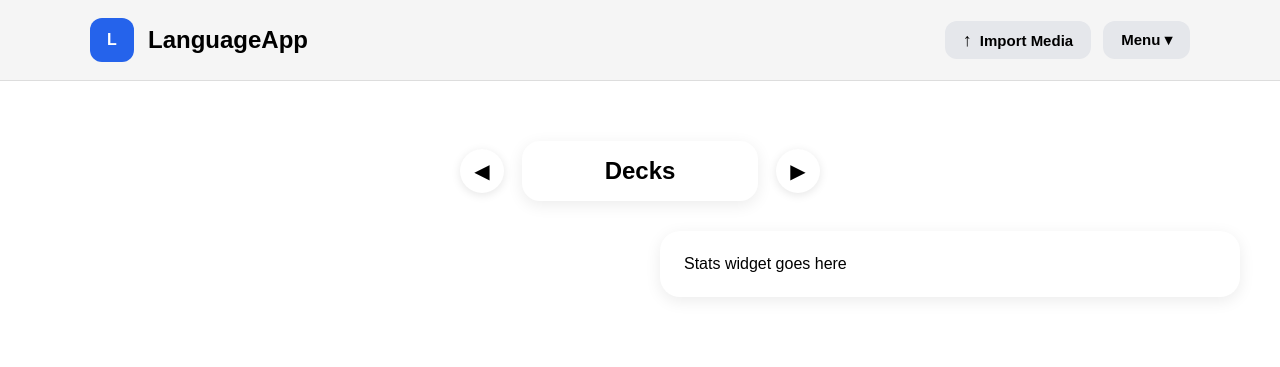
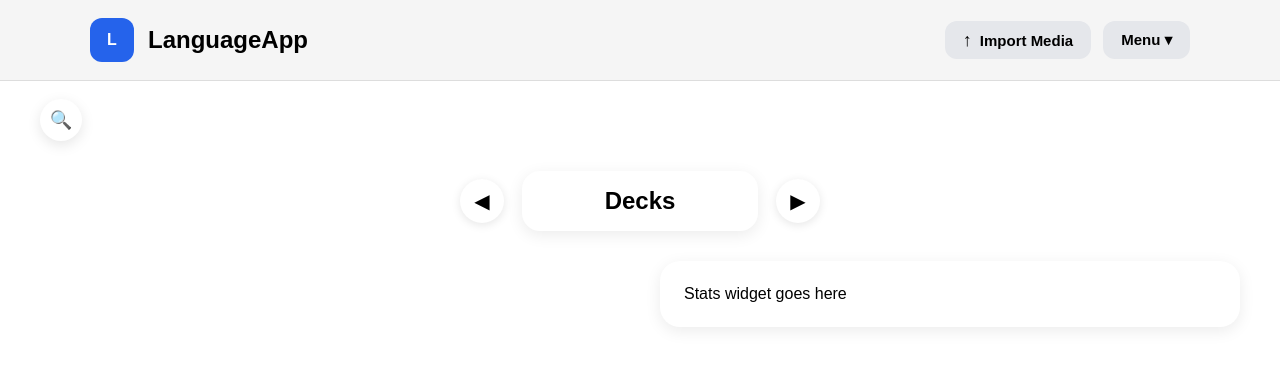
Before and after one commit to lewisbryan302-cloud/LanguageApp, a FastAPI app: page / in a window 1280 px wide. Shown: the top 367 px of the page. Run offline with FastAPI, Linux system fonts and the light colour scheme; data that the repository does not hold is empty.

Commit message:
v0.4 search decks - home page

```diff
--- a/templates/home.html
+++ b/templates/home.html
@@ -168,7 +168,7 @@
 
         .page {
             max-width: 1200px;
-            margin: 60px auto;
+            margin: 30px auto 60px auto;
             padding: 0 30px;
         }
 
@@ -556,6 +556,67 @@
             font-weight: bold;
         }
 
+        .deck-search-area {
+            max-width: 1200px;
+            margin: 18px auto 0 auto;
+            padding: 0 30px;
+
+            display: flex;
+            align-items: center;
+            gap: 10px;
+        }
+
+        .deck-search-toggle {
+            width: 42px;
+            height: 42px;
+
+            border: none;
+            border-radius: 50%;
+
+            background: white;
+            box-shadow: 0 4px 14px rgba(0,0,0,0.10);
+
+            font-size: 18px;
+            cursor: pointer;
+        }
+
+        .deck-search-toggle:hover {
+            background: #f3f4f6;
+        }
+
+        .deck-search-box {
+            width: 260px;
+
+            background: white;
+            border: 1px solid #ddd;
+            border-radius: 14px;
+
+            padding: 9px 12px;
+
+            box-shadow: 0 4px 14px rgba(0,0,0,0.08);
+        }
+
+        .deck-search-box.hidden {
+            display: none;
+        }
+
+        .deck-search-input {
+            width: 100%;
+
+            border: none;
+            outline: none;
+
+            font-size: 15px;
+            font-weight: 600;
+
+            background: transparent;
+            box-sizing: border-box;
+        }
+
+        .deck-search-input::placeholder {
+            color: #999;
+        }
+
         @media (max-width: 800px) {
             .deck-grid {
                 display: flex;
@@ -698,6 +759,31 @@
             </div>
         </div>
     </header>
+
+    <div class="deck-search-area">
+
+        <button
+            type="button"
+            class="deck-search-toggle"
+            onclick="toggleDeckSearch()"
+            aria-label="Search decks"
+        >
+            🔍
+        </button>
+
+        <div id="deckSearchBox" class="deck-search-box hidden">
+
+            <input
+                type="text"
+                id="deckSearchInput"
+                class="deck-search-input"
+                placeholder="Search decks..."
+                oninput="filterDecks()"
+            >
+
+        </div>
+
+    </div>
 
     <main class="page">
 
@@ -1404,6 +1490,51 @@
             });
         });
 
+        function filterDecks() {
+            const searchInput =
+                document.getElementById("deckSearchInput");
+
+            if (!searchInput) {
+                return;
+            }
+
+            const query =
+                searchInput.value.trim().toLowerCase();
+
+            document.querySelectorAll(".deck").forEach(deck => {
+                const titleElement =
+                    deck.querySelector(".deck-title");
+
+                if (!titleElement) {
+                    return;
+                }
+
+                const deckName =
+                    titleElement.textContent.trim().toLowerCase();
+
+                if (deckName.includes(query)) {
+                    deck.style.display = "";
+                } else {
+                    deck.style.display = "none";
+                }
+            });
+        }
+
+        function toggleDeckSearch() {
+            const searchBox = document.getElementById("deckSearchBox");
+            const searchInput = document.getElementById("deckSearchInput");
+
+            searchBox.classList.toggle("hidden");
+
+            if (!searchBox.classList.contains("hidden")) {
+                searchInput.focus();
+            } else {
+                searchInput.value = "";
+                filterDecks();
+            }
+        }
+
+
         updateHomeView();
     </script>
 </body>
```
